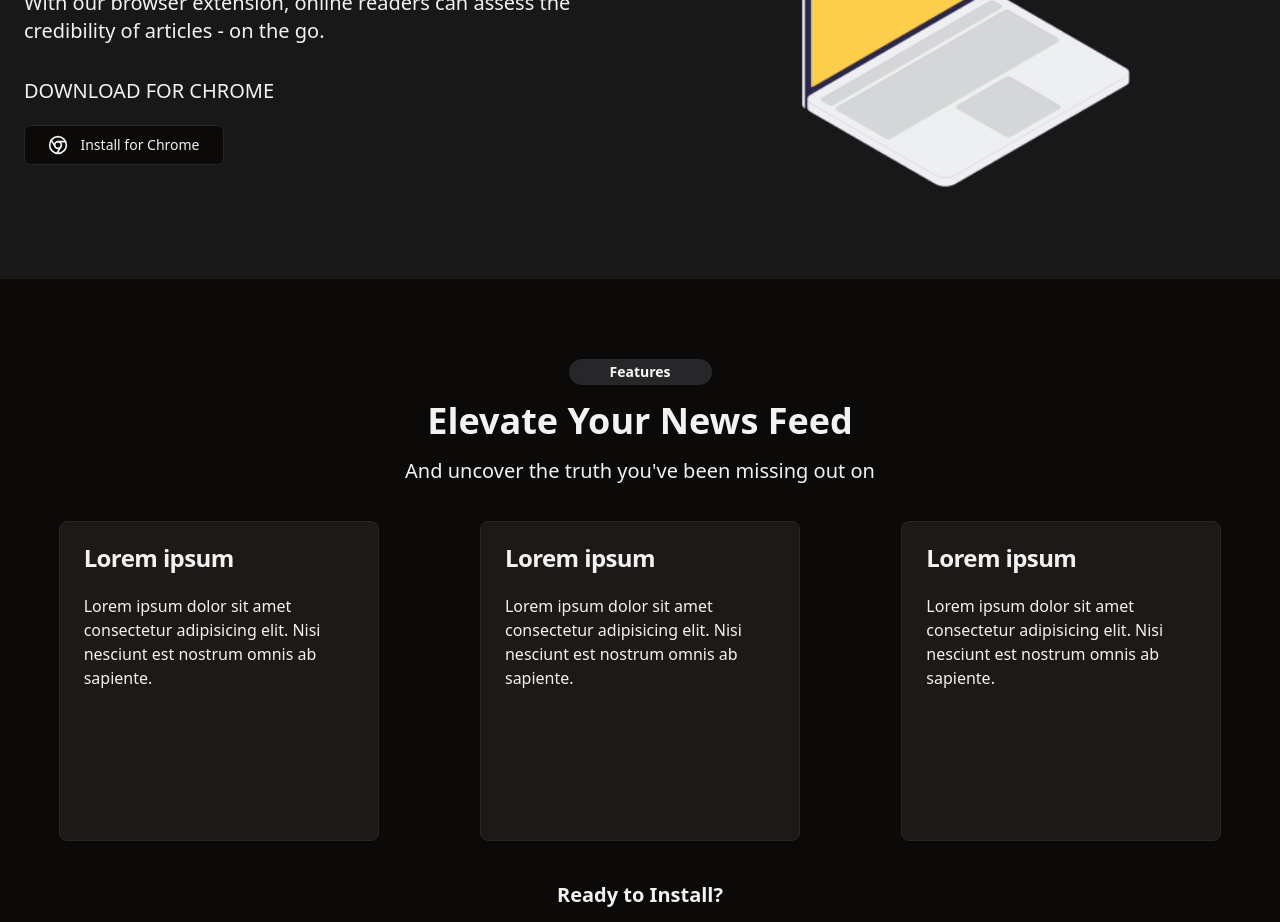
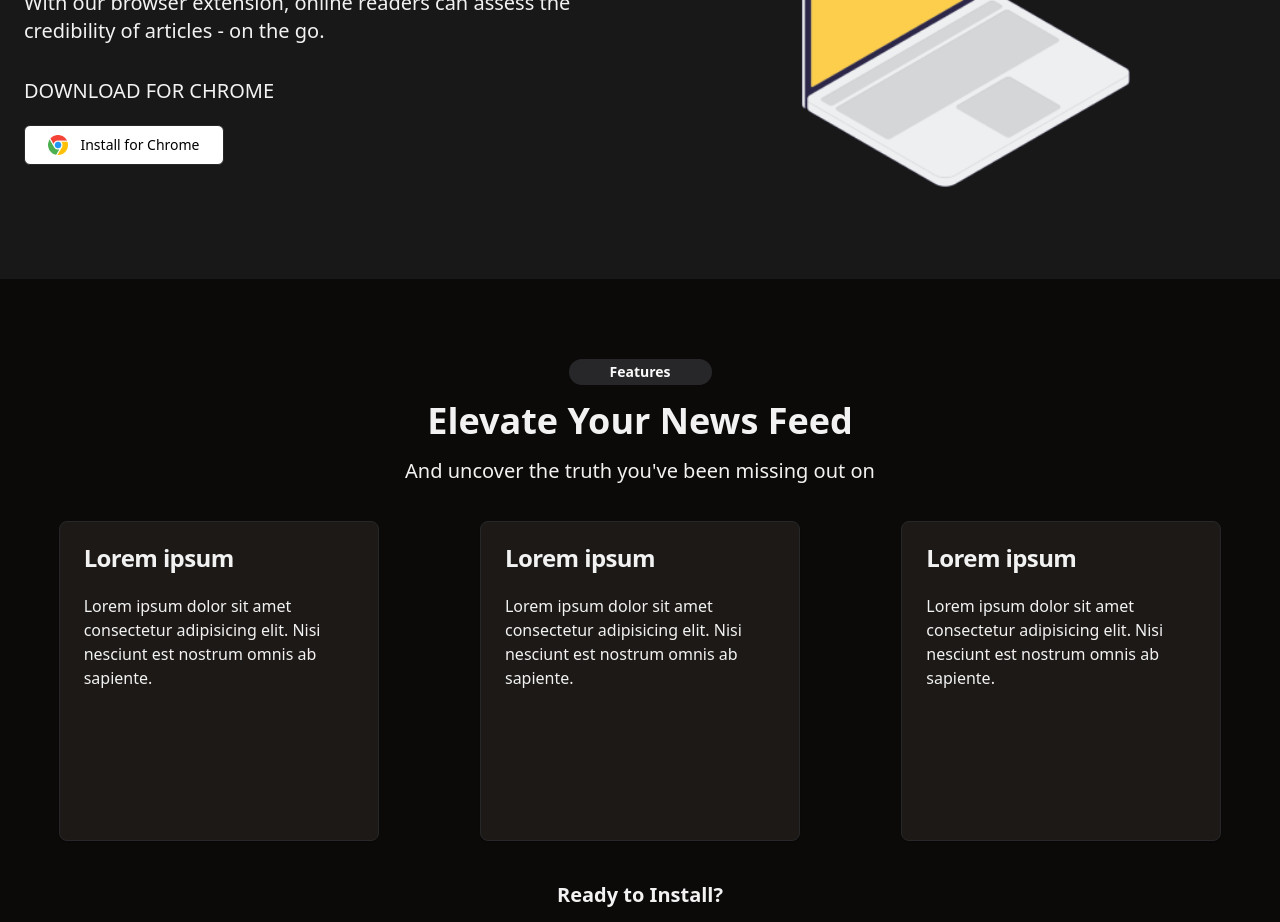
Before and after one commit to verisight/Verisight-LandingPage, a React (Vite) app in the folder LandingPage/: page / in a window 1280 px wide. Shown: the part 840-1762 px from the top of the page. Built offline with nearby package versions, Linux system fonts and the light colour scheme.

Commit message:
Updated Download for Chrome Section

```diff
--- a/LandingPage/src/components/DownloadChrome.tsx
+++ b/LandingPage/src/components/DownloadChrome.tsx
@@ -62,7 +62,8 @@
 
 import laptop from "../assets/laptop.png";
 import { buttonVariants } from "./ui/button";
-import {Chrome} from 'lucide-react';
+// import {Chrome} from 'lucide-react';
+import chromeLogo from '../assets/chrome.png'
 
 
 export const DownloadChrome = () => {
@@ -91,11 +92,12 @@ export const DownloadChrome = () => {
             <a
               href="https://verisightlabs.com/"
               target="_blank"
-              className={`w-full md:w-1/3 ${buttonVariants({
+              className={`w-full md:w-1/3 bg-white text-black ${buttonVariants({
                 variant: "outline",
               })}`}
             >
-              <Chrome className="w-5 h-5 mr-3" />
+              {/* <Chrome className="w-5 h-5 mr-3" /> */}
+              <img src={chromeLogo} className="w-5 h-5 mr-3" alt="Chrome Logo" />
               Install for Chrome
             </a>
           </div>
```
Also changed, not shown: LandingPage/src/assets/chrome.png (added).
